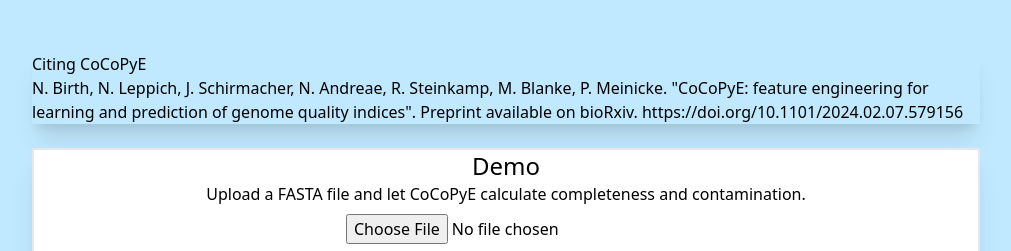
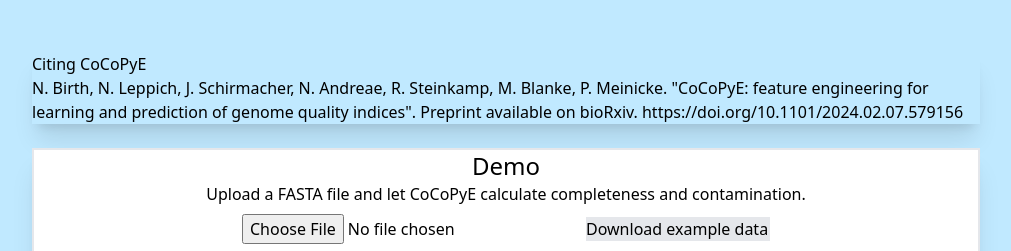
Before and after one commit to gobics/cocopye, a Python web app: template src/cocopye/ui/web/templates/index.html in a window 1280 px wide. Shown: the part 440-691 px from the top of the page, without its empty margins (134-1145 px from the left). Run offline with Jinja, Linux system fonts and the light colour scheme; the template is opened without the code that fills it, so the values that code supplies are empty.

Commit message:
Website: Added download button for example data

```diff
--- a/src/cocopye/ui/web/templates/index.html
+++ b/src/cocopye/ui/web/templates/index.html
@@ -95,7 +95,10 @@
             <h2 class="card-title justify-center text-2xl">Demo</h2>
             <div class="text-center">Upload a FASTA file and let CoCoPyE calculate completeness and contamination.</div>
             <div class="form-control w-full flex flex-col items-center">
-              <input id="file" type="file" class="file-input file-input-bordered file-input-sm w-full max-w-xs m-2" />
+              <div class="flex flex-row items-center m-2">
+                <input id="file" type="file" class="file-input file-input-bordered file-input-sm w-full max-w-xs mr-6" />
+                <a href="example_data.zip" class="btn btn-outline btn-xs w-48 bg-gray-200 border-gray-400">Download example data</a>
+              </div>
               <div class="text-xs text-gray-600">Upload limit: {{ limit }}</div>
               <button id="upload-btn"
                 class="btn btn-outline btn-sm m-2 mt-4 w-48 bg-gray-200 border-gray-400">UPLOAD</button>
```
Also changed, not shown: 1 other file.
